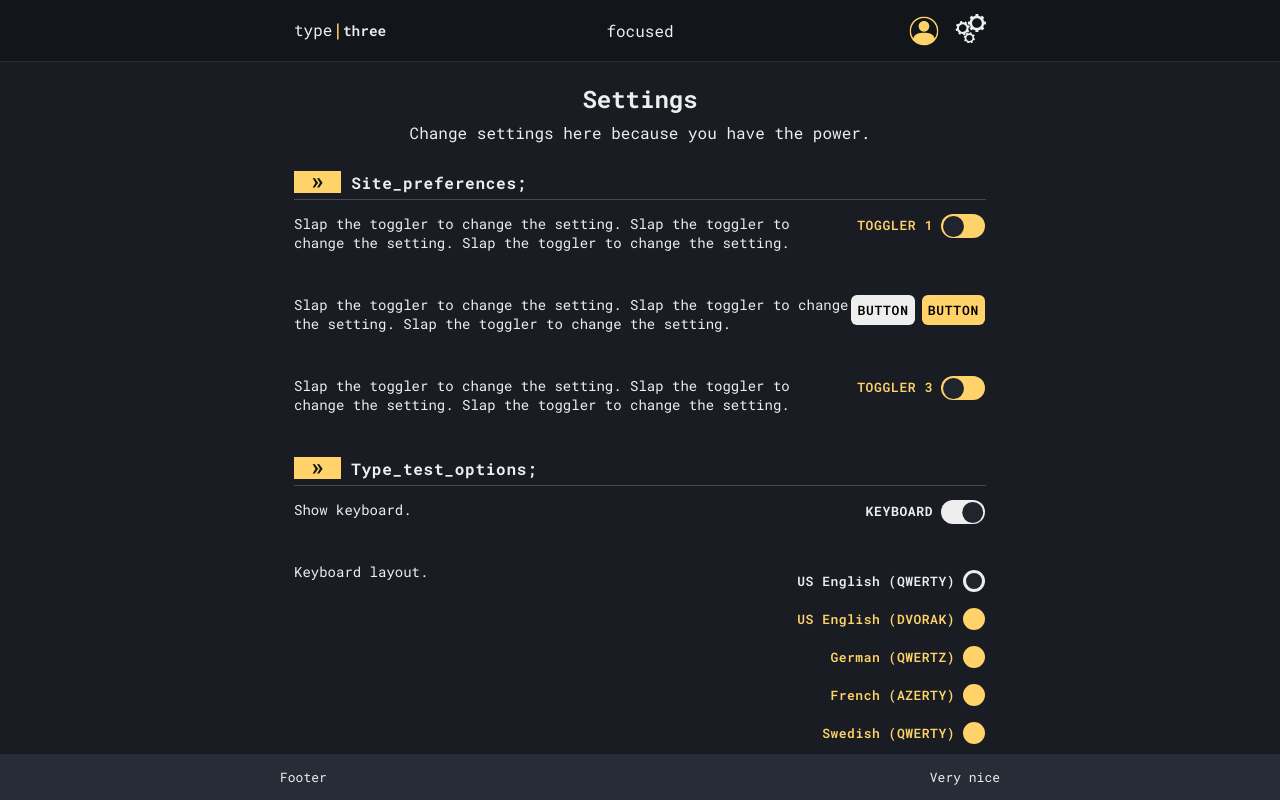
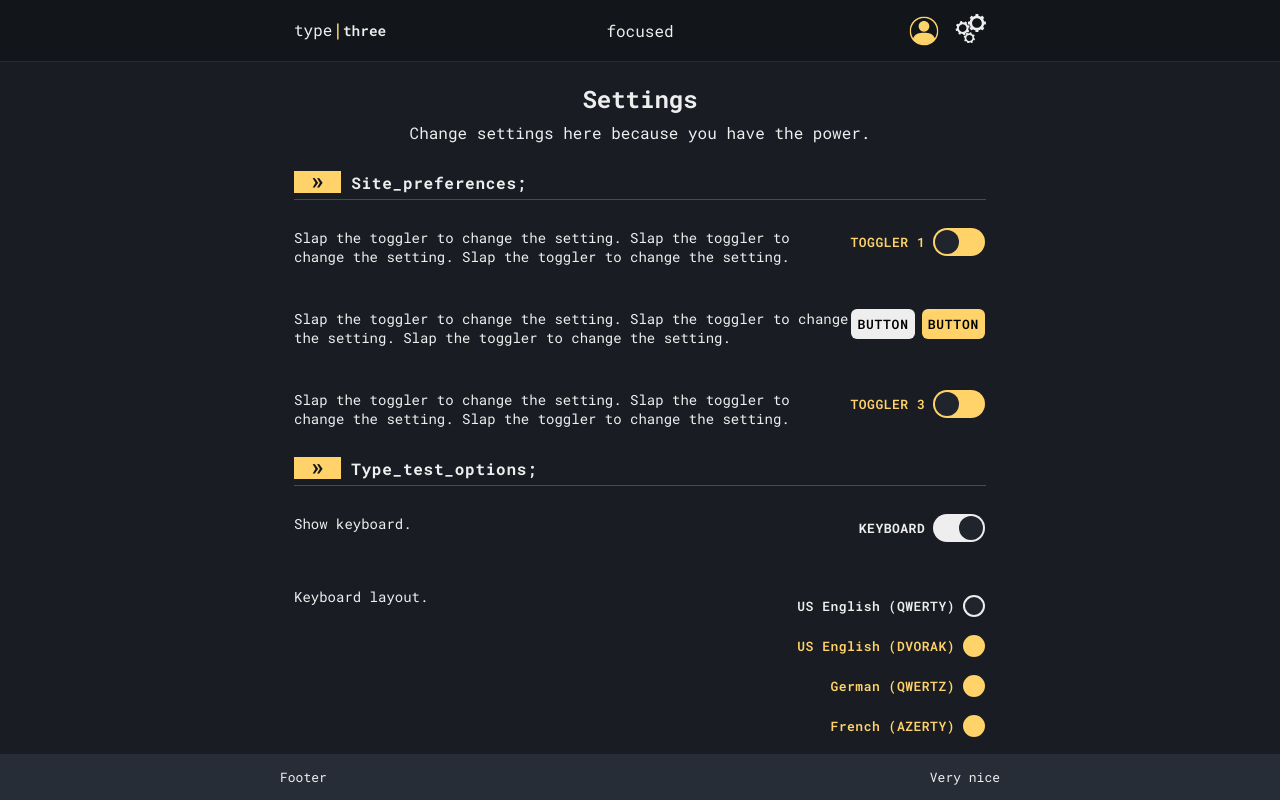
Before and after one commit to patrik-setterberg/typethree, a React (Create React App) app in the folder frontend/: page /settings in a window 1280 px wide. Built offline with nearby package versions, Linux system fonts and the light colour scheme.

Commit message:
Minor tweaks for toggleswitch, radio buttons

```diff
--- a/frontend/src/components/UI/RadioButtons/RadioButtons.styles.ts
+++ b/frontend/src/components/UI/RadioButtons/RadioButtons.styles.ts
@@ -21,15 +21,15 @@ export const Label = styled.label<{ checked: boolean }>`
   font-weight: 600;
   letter-spacing: 0.5px;
   cursor: pointer;
-  transition: color 0.15s ease-out;
+  transition: all 0.15s ease-out;
 
   &::after {
     content: "";
-    width: 1rem;
-    height: 1rem;
+    width: 1.125rem;
+    height: 1.125rem;
     background-color: ${(props) =>
       props.checked ? props.theme.backgroundTertiary : props.theme.highlight};
-    border: 3px solid;
+    border: 2px solid;
     border-color: ${(props) =>
       props.checked ? props.theme.primary : props.theme.highlight};
     display: inline-block;
@@ -37,6 +37,19 @@ export const Label = styled.label<{ checked: boolean }>`
     border-radius: 50%;
     transition: all 0.15s ease-out;
   }
+
+
+  &:hover {
+    letter-spacing: 0.6px;
+
+    &::after {
+    transform: scale(1.1);
+  }
+  }
+
+  & + & {
+    margin-top: 0.125rem;
+  }
 `;
 
 export const RadioButton = styled.input`
--- a/frontend/src/components/UI/ToggleSwitch/ToggleSwitch.styles.ts
+++ b/frontend/src/components/UI/ToggleSwitch/ToggleSwitch.styles.ts
@@ -4,6 +4,7 @@ export const Wrapper = styled.div<{ labelTextLen: number }>`
   position: relative;
   font-size: 0.8125rem;
   margin-left: ${props => props.labelTextLen}ch;
+  margin-bottom: 0.75rem;
   padding-left: 4rem;
 `;
 
@@ -17,8 +18,7 @@ export const Input = styled.input`
   } */
 
   &:checked + label::after {
-    left: calc(100% - 2px);
-    transform: translateX(-100%);
+    transform: translateX(calc(100%));
   }
 
   &:checked + label {
@@ -28,14 +28,14 @@ export const Input = styled.input`
   }
 `;
 
-const LABEL_LETTER_SPACING = 0.65; // px
-const LABEL_LETTER_SPACING_HOVER = 1;
+const LABEL_LETTER_SPACING = 0.5; // px
+const LABEL_LETTER_SPACING_HOVER = 0.65;
 
 export const Label = styled.label<{ labelTextLen: number }>`
   display: inline-block;
-  height: 1.5rem;
-  width: 2.75rem;
-  border-radius: 1.5rem;
+  height: 1.75rem;
+  width: 3.25rem;
+  border-radius: 1.75rem;
   cursor: pointer;
   background-color: ${(props) => props.theme.highlight};
   text-indent: calc(
@@ -43,7 +43,7 @@ export const Label = styled.label<{ labelTextLen: number }>`
       (${(props) => props.labelTextLen} * ${LABEL_LETTER_SPACING}px * -1) - 1ch
   );
   font-weight: 600;
-  line-height: 1.8;
+  line-height: 2.2;
   letter-spacing: ${LABEL_LETTER_SPACING}px;
   text-transform: uppercase;
   color: ${(props) => props.theme.highlight};
@@ -55,21 +55,21 @@ export const Label = styled.label<{ labelTextLen: number }>`
   &::after {
     content: "";
     position: absolute;
-    top: 0.1rem;
+    top: 0.125rem;
     left: 0.125rem;
-    height: 1.3rem;
-    width: 1.3rem;
+    height: 1.5rem;
+    width: 1.5rem;
     border-radius: 50%;
     background-color: ${(props) => props.theme.backgroundTertiary};
     transition: all 0.1s ease-out;
   }
 
-  /* &:hover {
+  &:hover {
     letter-spacing: ${LABEL_LETTER_SPACING_HOVER}px;
     text-indent: calc(
     ${(props) => props.labelTextLen * -1}ch +
       (${(props) =>
     props.labelTextLen} * ${LABEL_LETTER_SPACING_HOVER}px * -1) - 1ch
     );
-  } */
+  }
 `;
--- a/frontend/src/pages/SettingsPage/SettingsItem/SettingsItem.styles.ts
+++ b/frontend/src/pages/SettingsPage/SettingsItem/SettingsItem.styles.ts
@@ -5,7 +5,7 @@ export const SettingsItem = styled.li`
   justify-content: space-between;
   position: relative;
   width: auto;
-  padding: var(--default-spacing) var(--default-spacing) calc(var(--default-spacing) * 2);
+  padding: calc(var(--default-spacing) * 2) var(--default-spacing) var(--default-spacing);
   border-right: 1px solid transparent;
   border-bottom: 1px solid transparent;
 
```
